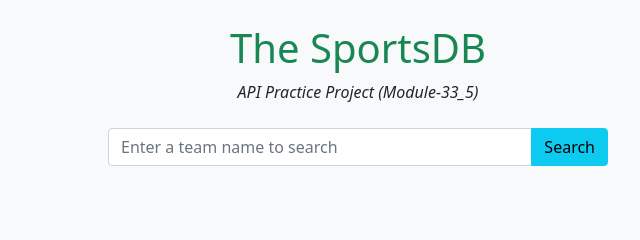
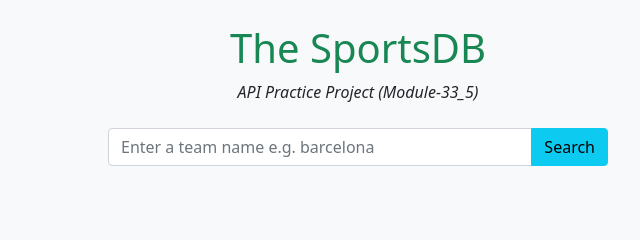
Before and after one commit to FazleRabbiRana/ph-cwdc-api-practice-sportsdb, a plain HTML site: page index.html in a window 1280 px wide. Shown: the top 240 px of the page, 282-922 px from the left. Drawn offline with nearby package versions, Linux system fonts and the light colour scheme.

Commit message:
input placeholder text changed

```diff
--- a/index.html
+++ b/index.html
@@ -24,7 +24,7 @@
 		<div class="container">
 			<!-- search input -->
 			<div class="input-group mx-auto">
-				<input type="text" id="search_input" class="form-control" placeholder="Enter a team name to search">
+				<input type="text" id="search_input" class="form-control" placeholder="Enter a team name e.g. barcelona">
 				<button class="btn btn-info" type="button" id="search_btn">Search</button>
 			</div>
 
```
